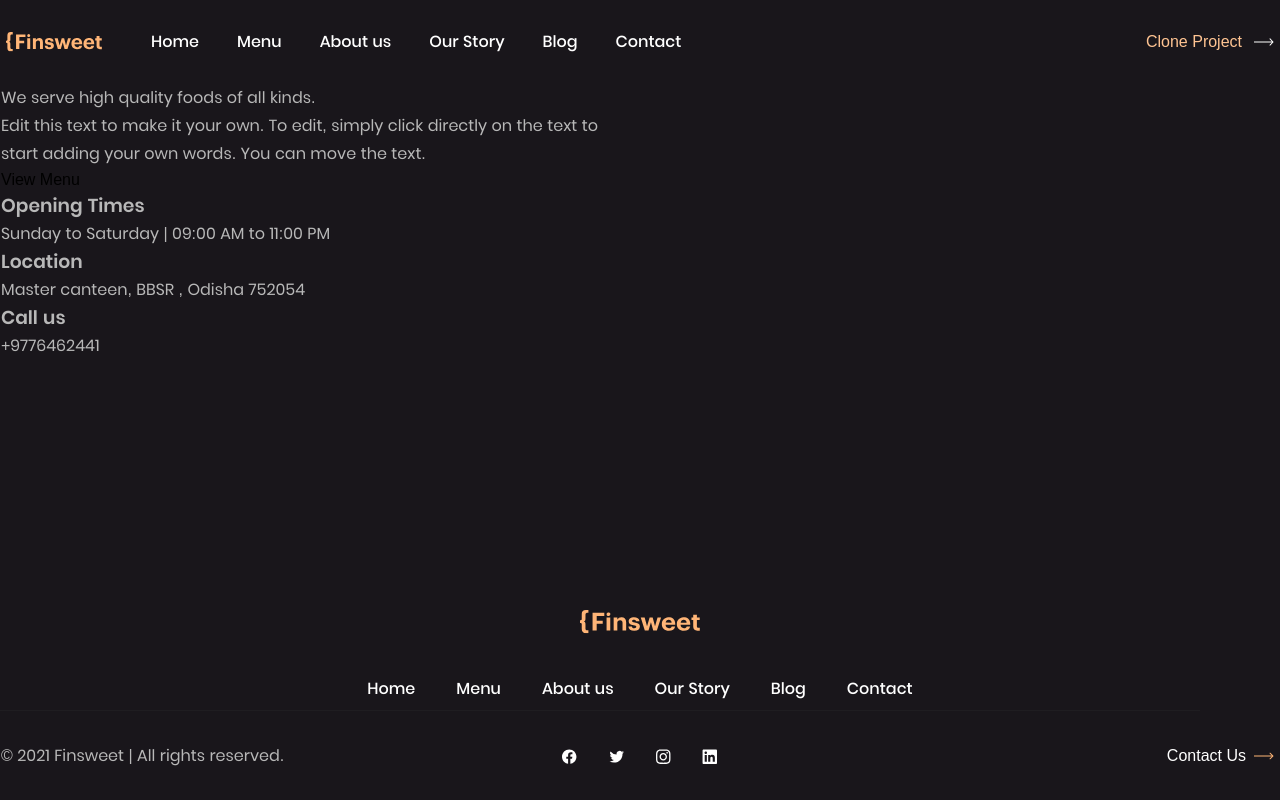
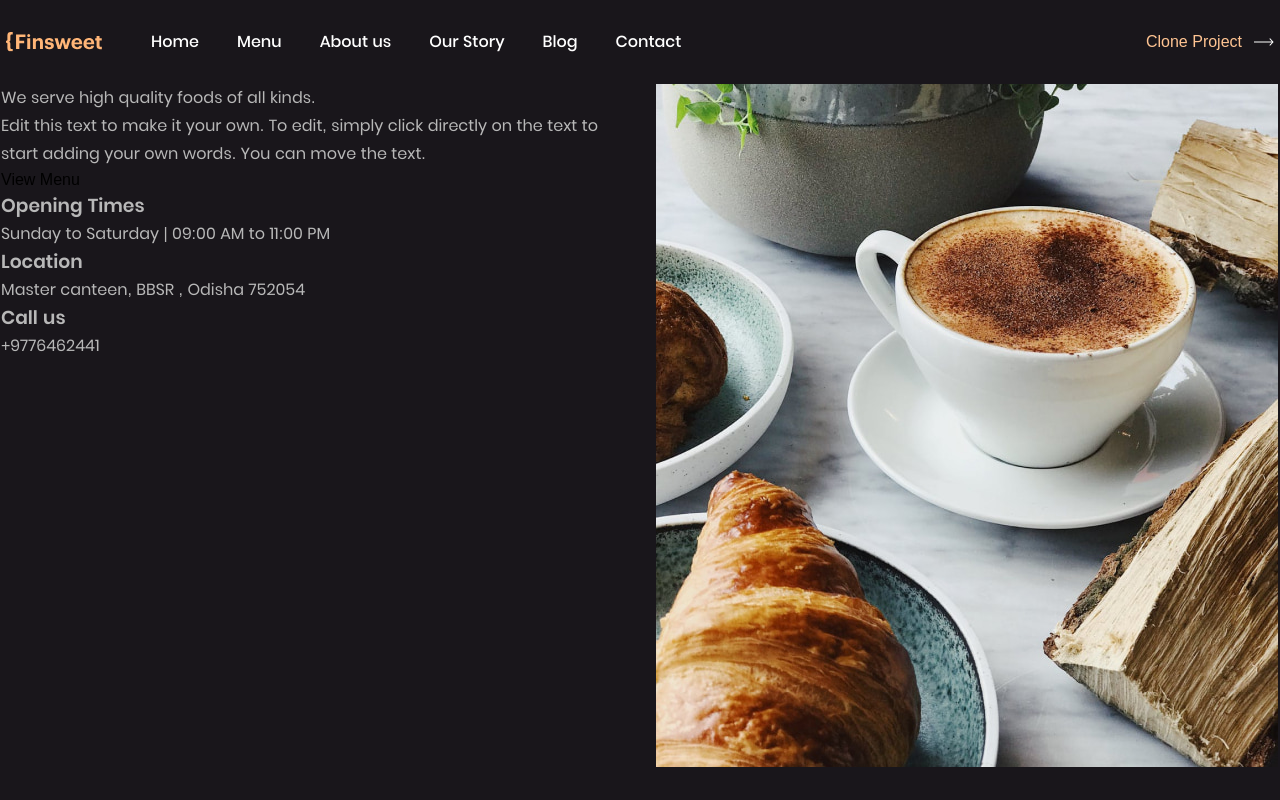
Before and after one commit to gr-sv/Finsweet, a React (Create React App) app: page / in a window 1280 px wide. Shown: the top 800 px of the page. Built offline with nearby package versions, Linux system fonts and the light colour scheme.

Commit message:
Add image into promo section

```diff
--- a/src/Pages/HomePage/homePage.jsx
+++ b/src/Pages/HomePage/homePage.jsx
@@ -5,7 +5,7 @@ import Wrapper from '../../components/widgets/wrapper/wrapper';
 import Image from '../../components/shared/image/image';
 import Button from '../../components/shared/button/button';
 
-import s from './homePage.module.scss'
+import s from './homePage.module.scss';
 
 function HomePage () {
 	return (
@@ -37,7 +37,12 @@ function HomePage () {
 								<p>+9776462441</p>
 							</div>
 						</div>
-						<Image />
+						<Image
+							src='/assests/images/promo.jpeg'
+							alt='Promo image'
+							width={622}
+							height={683}
+						/>
 					</Wrapper>
 				</section>
 			</main>
```
